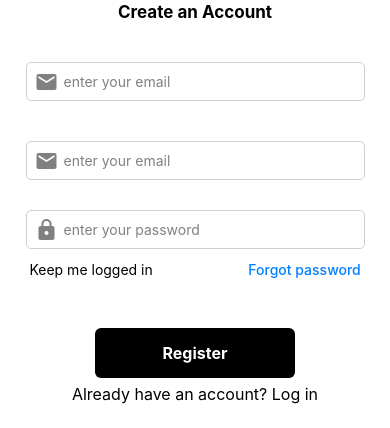
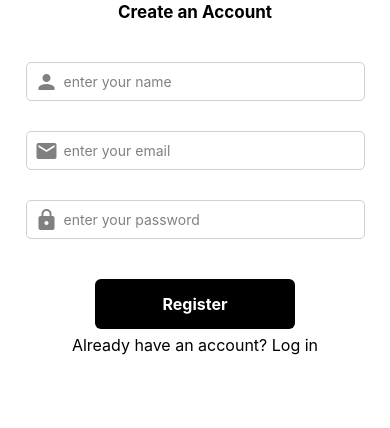
Before and after one commit to abhishekdasz/ThreadMobileApp, a React Native app: screen /Register in a window 390 px wide. Shown: the part 223-651 px from the top of the page. Built offline with nearby package versions, Linux system fonts and the light colour scheme.

Commit message:
Login UI added

```diff
--- a/Login.js
+++ b/Login.js
@@ -38,7 +38,7 @@ const Login = (props) => {
                     <Text style={{fontWeight:'500', color:'#007FFF'}}> Forgot password </Text>
                 </View>
 
-                <Pressable style={{width:200, backgroundColor:'black', padding:15, marginTop:50, marginLeft:'auto', marginRight:'auto', borderRadius:6}}>
+                <Pressable style={{width:200, backgroundColor:'black', padding:15, marginTop:40, marginLeft:'auto', marginRight:'auto', borderRadius:6}}>
                     <Text style={{color:'white', fontWeight:'bold', fontSize:16, textAlign:'center'}}> Login </Text>
                 </Pressable>
 
--- a/Register.js
+++ b/Register.js
@@ -5,6 +5,7 @@ import Login from './Login'
 import { MaterialIcons } from '@expo/vector-icons';
 
 const Register = (props) => {
+  const [name, setName] = useState("");
   const [email, setEmail] = useState("");
   const [password, setPassword] = useState("");
   return (
@@ -41,13 +42,13 @@ const Register = (props) => {
             }}
           >
             <MaterialIcons
-              name="email"
+              name="person"
               size={24}
               color="gray"
               style={{ marginLeft: 8 }}
             />
             <TextInput
-              placeholder="enter your email"
+              placeholder="enter your name"
               placeholderTextColor={"gray"}
               style={{ color: "gray", marginVertical: 5, width: 300 }}
               value={email}
@@ -58,7 +59,7 @@ const Register = (props) => {
         {/* Name input ends */}
 
         {/* email input starts */}
-        <View style={{ marginTop: 40 }}>
+        <View style={{ marginTop: 30 }}>
           <View
             style={{
               flexDirection: "row",
@@ -87,7 +88,7 @@ const Register = (props) => {
         </View>
         {/* email input ends */}
 
-        {/* password inputs starts here */}
+        {/* password inputs starts */}
         <View style={{ marginTop: 30 }}>
           <View
             style={{
@@ -115,28 +116,14 @@ const Register = (props) => {
             />
           </View>
         </View>
-
-        <View
-          style={{
-            flexDirection: "row",
-            alignItems: "center",
-            justifyContent: "space-between",
-            marginTop: 12,
-          }}
-        >
-          <Text> Keep me logged in </Text>
-          <Text style={{ fontWeight: "500", color: "#007FFF" }}>
-            {" "}
-            Forgot password{" "}
-          </Text>
-        </View>
+        {/* password inputs ends */}
 
         <Pressable
           style={{
             width: 200,
             backgroundColor: "black",
             padding: 15,
-            marginTop: 50,
+            marginTop: 40,
             marginLeft: "auto",
             marginRight: "auto",
             borderRadius: 6,
```
